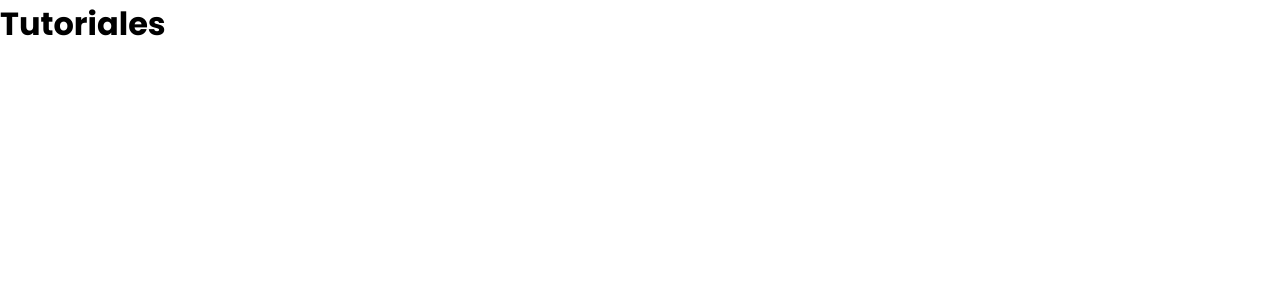
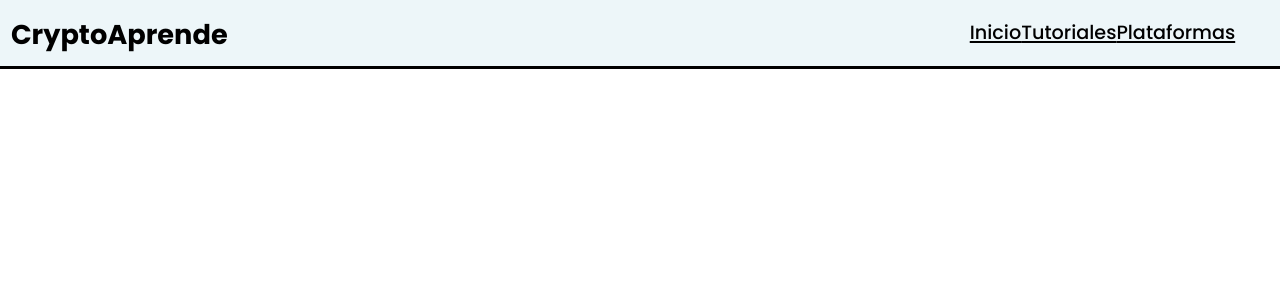
Before and after one commit to voidMuyTofu/cryptoaprende, a React (Vite) app in the folder criptoaprende/: page /tutoriales in a window 1280 px wide. Shown: the top 300 px of the page. Built offline with nearby package versions, Linux system fonts and the light colour scheme.

Commit message:
Añadida pagina de tutoriales y cambios en los link de navbar

```diff
--- a/criptoaprende/src/components/NavBar.tsx
+++ b/criptoaprende/src/components/NavBar.tsx
@@ -46,7 +46,9 @@ export default function NavBar() {
                     </svg>
                 </div>
             </div>
-      <div className={isClosed ? styles.botonera : styles.botoneraAbierta}>
+            <div
+                className={isClosed ? styles.botonera : styles.botoneraAbierta}
+            >
                 <NavLink
                     className={(isActive) =>
                         isActive ? styles.botonesActive : styles.botones
@@ -55,10 +57,22 @@ export default function NavBar() {
                 >
                     Inicio
                 </NavLink>
-        <Link className={styles.botones} to="/tutoriales">
+                <NavLink
+                    to="/tutoriales"
+                    className={(isActive) =>
+                        isActive ? styles.botonesActive : styles.botones
+                    }
+                >
                     Tutoriales
-        </Link>
-        <p className={styles.botones}>Plataformas</p>
+                </NavLink>
+                <NavLink
+                    to="/plataformas"
+                    className={(isActive) =>
+                        isActive ? styles.botonesActive : styles.botones
+                    }
+                >
+                    Plataformas
+                </NavLink>
             </div>
         </div>
     );
--- a/criptoaprende/src/pages/Tutoriales.tsx
+++ b/criptoaprende/src/pages/Tutoriales.tsx
@@ -1,7 +1,11 @@
+import NavBar from "../components/NavBar";
+import styles from "../styles/Tutoriales.module.css";
+
 export default function Tutoriales() {
-  return (
-    <div>
-      <h1>Tutoriales</h1>
-    </div>
-  );
+    return (
+        <div className={styles.container}>
+            <NavBar />
+            <h1 className={styles.titulo}>Tutoriales</h1>
+        </div>
+    );
 }
--- /dev/null
+++ b/criptoaprende/src/styles/Tutoriales.module.css
@@ -0,0 +1,19 @@
+.container {
+    background-color: var(--main-color);
+}
+
+.titulo {
+    text-align: center;
+    margin-top: -3em;
+}
+
+/* Tablets y dispositivos grandes */
+@media (min-width: 768px) {
+}
+/* PC Portatil */
+@media (min-width: 992px) {
+}
+
+/* PC Escritorio */
+@media (min-width: 1200px) {
+}
```
Also changed, not shown: criptoaprende/src/styles/TutorialesSection.module.css (+11 -0 lines). Lines whose indentation alone changed are shown as unchanged.
